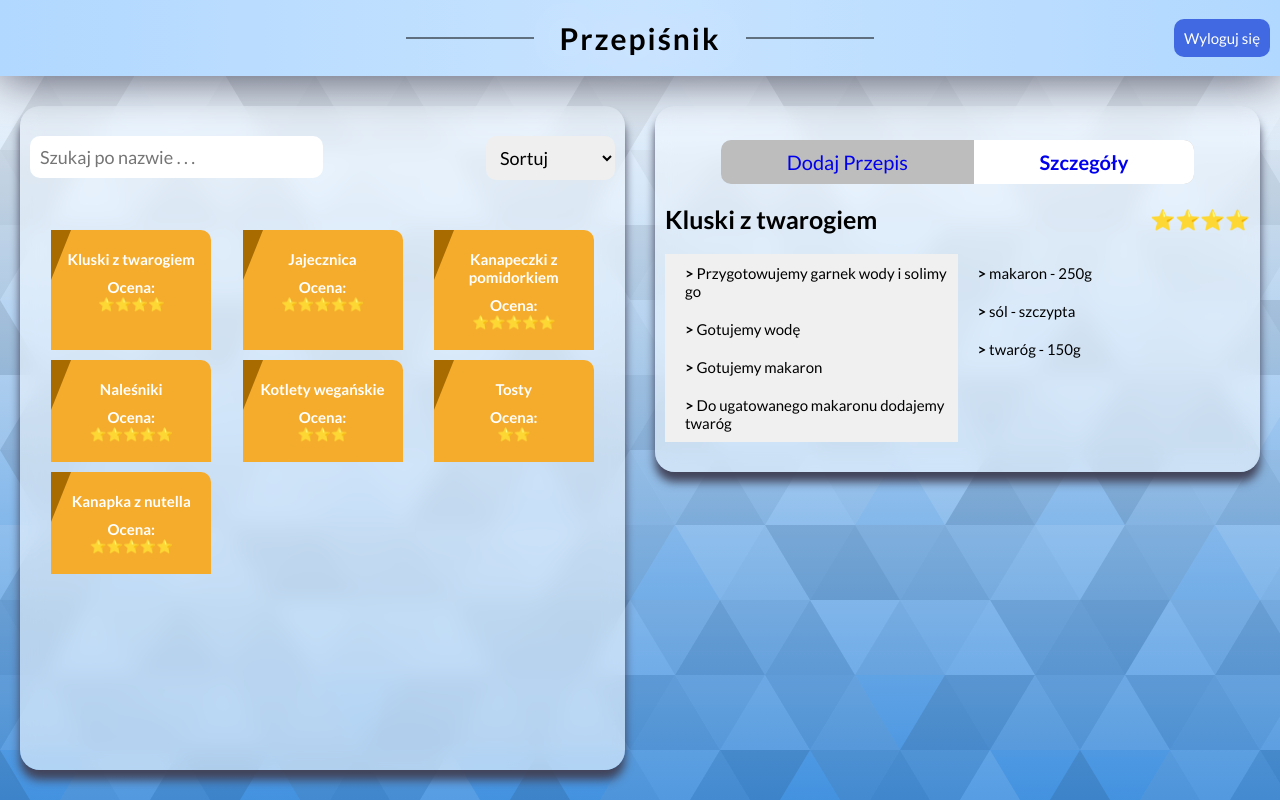
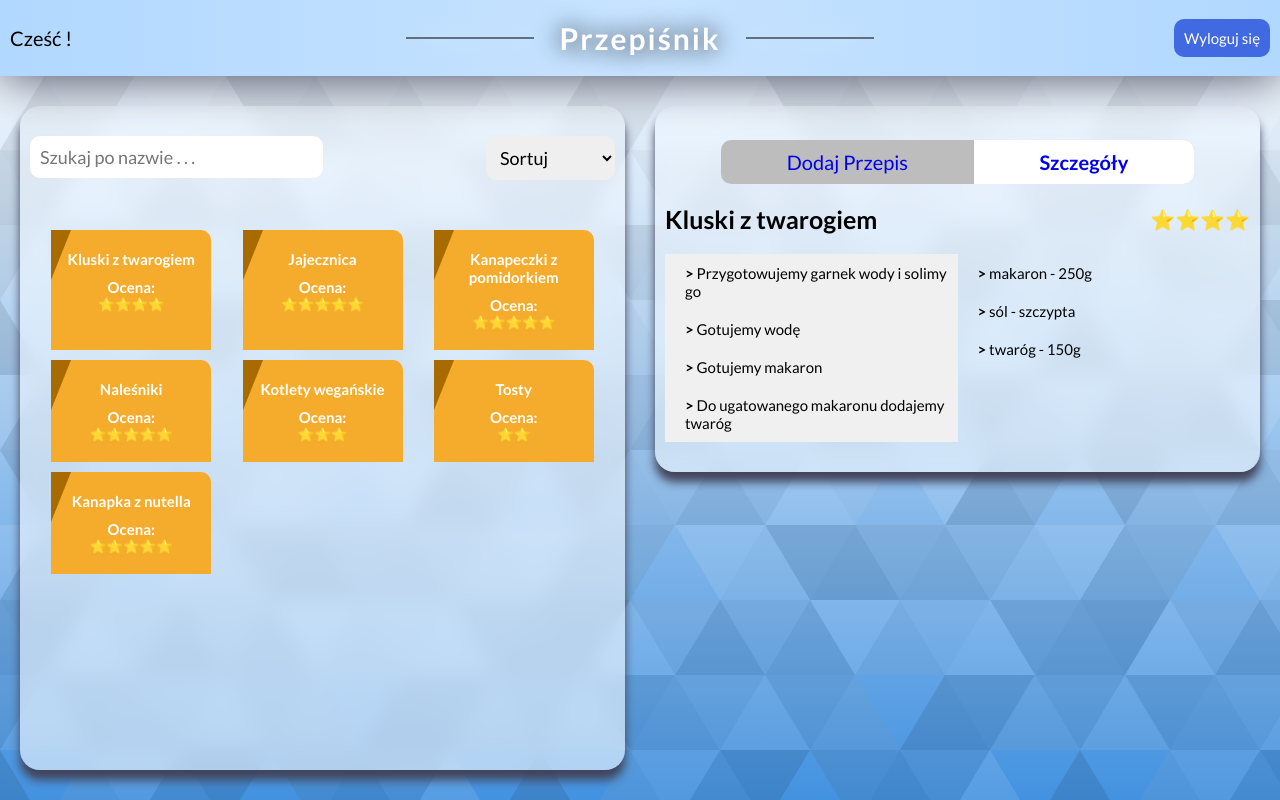
Before and after one commit to krylak123/angular-recipe-app, an Angular app: page /panel/details/1 in a window 1280 px wide. Built offline with nearby package versions, Linux system fonts and the light colour scheme; data requests are answered from the project's data file; sample sign-in values are in the browser's storage.

Commit message:
feat: add user name to header

```diff
--- a/src/app/layouts/header/header.component.html
+++ b/src/app/layouts/header/header.component.html
@@ -1,4 +1,8 @@
 <h1 class="title">Przepiśnik</h1>
-<button *ngIf="isVisible" class="btn" (click)="handleOnLogoutClick()">
-  Wyloguj się
-</button>
+
+<ng-container *ngIf="isVisible$ | async">
+  <ng-container *ngIf="userName$ | async as name">
+    <p class="user">Cześć {{ name.email }}!</p>
+  </ng-container>
+  <button class="btn" (click)="handleOnLogoutClick()">Wyloguj się</button>
+</ng-container>
--- a/src/app/layouts/header/header.component.scss
+++ b/src/app/layouts/header/header.component.scss
@@ -12,8 +12,9 @@
 .title {
   position: relative;
   font-size: 3rem;
+  color: #fff;
   letter-spacing: 2px;
-  text-shadow: 0 0 50px #fff;
+  text-shadow: 0 0 25px #000;
 
   &::before {
     content: "";
@@ -22,6 +23,7 @@
     left: -12vw;
     width: 10vw;
     height: 1px;
+    box-shadow: 0 0 25px 0 #fff;
     background-color: #000;
     transform: translateY(-50%);
   }
@@ -32,6 +34,7 @@
     right: -12vw;
     width: 10vw;
     height: 1px;
+    box-shadow: 0 0 25px 0 #fff;
     background-color: #000;
     transform: translateY(-50%);
   }
@@ -56,3 +59,11 @@
     background-color: darken(#4169e1, 10%);
   }
 }
+
+.user {
+  position: absolute;
+  left: 10px;
+  top: 50%;
+  font-size: 2rem;
+  transform: translateY(-50%);
+}
--- a/src/app/layouts/header/header.component.ts
+++ b/src/app/layouts/header/header.component.ts
@@ -1,20 +1,21 @@
-import { Component, OnInit } from '@angular/core';
-import { Router } from '@angular/router';
+import { Component } from '@angular/core';
+import { Observable } from 'rxjs';
 import { AuthService } from 'src/app/services/auth.service';
+import { User, UserService } from 'src/app/services/user.service';
 
 @Component({
   selector: 'app-header',
   templateUrl: './header.component.html',
   styleUrls: ['./header.component.scss'],
 })
-export class HeaderComponent implements OnInit {
-  public isVisible: boolean = false;
+export class HeaderComponent {
+  public isVisible$: Observable<boolean> = this.authService.authorized$;
+  public userName$: Observable<User | null> = this.userService.user$;
 
-  constructor(private router: Router, private authService: AuthService) {}
-
-  ngOnInit(): void {
-    this.authService.authorized$.subscribe((item) => (this.isVisible = item));
-  }
+  constructor(
+    private authService: AuthService,
+    private userService: UserService
+  ) {}
 
   handleOnLogoutClick() {
     this.authService.logout();
```
